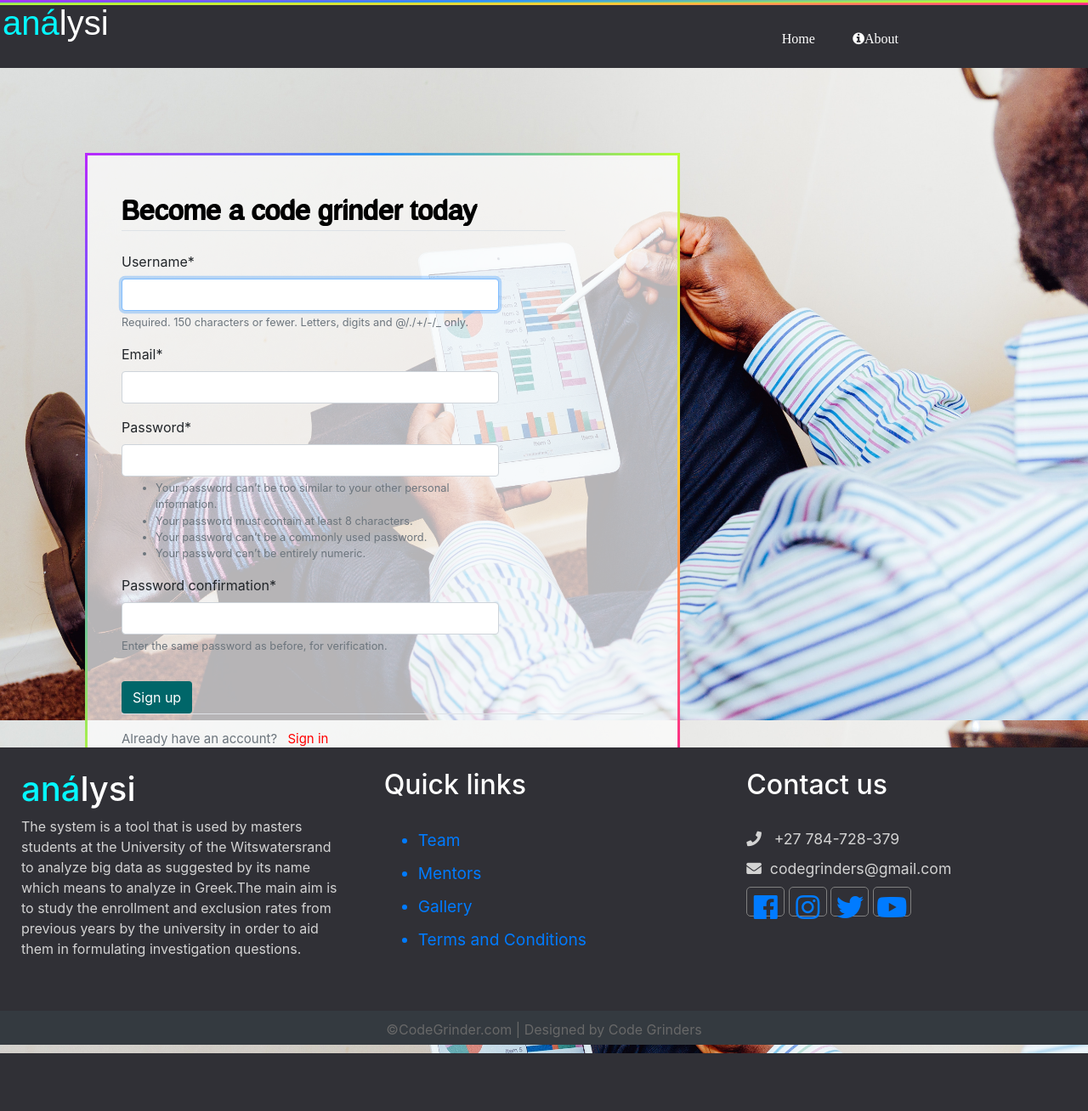
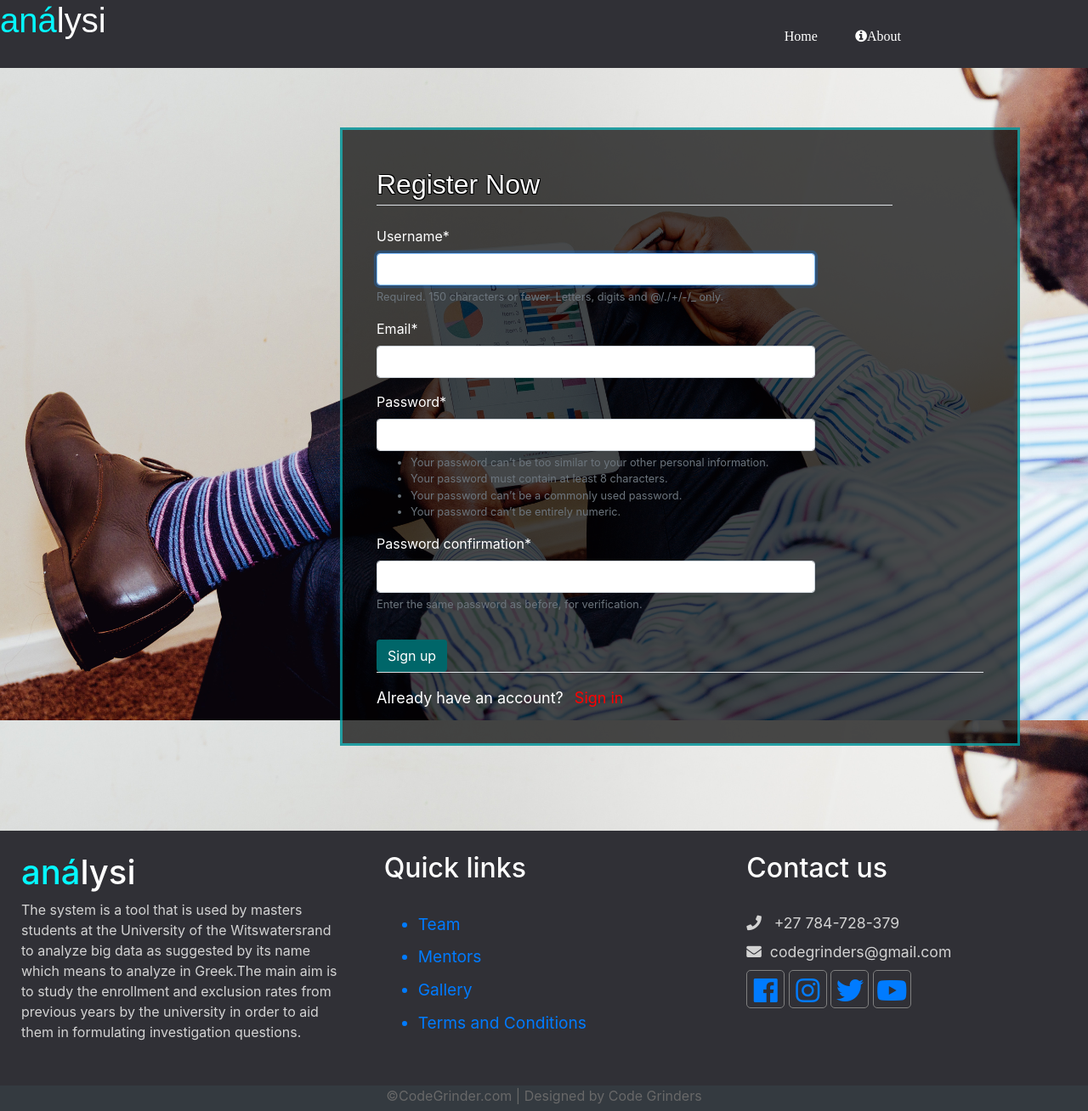
Before and after one commit to rinae-hub/Software-Design-Project-Code-Grinders, a Django app: page /register/ in a window 1280 px wide. Shown: the whole page at 85% size. Before the commit the page ends 1240 px from the top, so only its background shows below. Run offline with Django 3.2, Linux system fonts and the light colour scheme; some libraries are stand-ins or nearby versions.

Commit message:
update front end

```diff
--- a/static/css/register.css
+++ b/static/css/register.css
@@ -1,36 +1,33 @@
+.wrapper2{
+    height:auto;
+    width:800px;
+    margin-left:400px;
+    margin-top:70px;
+    margin-bottom:100px;
+    background-color: rgba(0,0,0, 0.7);
+    border: 3px solid rgba(5, 247, 255, 0.5) ;
+}
+.fm{
+color:red;
+}
+.content-section{
 
-
-section{
-    padding:100px;
-    height:800px;
-    width:900px;
+ padding:40px;
 }
 .form-group{
+    color:white;
     width:85%;
 }
-.wrapper{
-    height:auto;
-    margin:auto;
-    background-color: rgba(255, 255, 255, 0.7);
-    border: 3px solid transparent;
-    border-image: linear-gradient(to bottom right, #b827fc 0%, #2c90fc 25%, #b8fd33 50%, #fec837 75%, #fd1892 100%);
-    border-image-slice: 1;
+a1{
 
-}
-.content-section{
- padding:40px;
+    color:white;
 }
 .border-bottom{
     text-shadow:-1px 1px 0 #000,
                     1px 1px 0 #000,
                     1px -1px 0 #000;
                    -1px -1px 0 #000;
-   color:#0000000;
+    color:white;
     font-family:Arial;
     font-size:2em;
 }
-.form-group1 btn{
-    border: 3px solid transparent;
-    border-image: linear-gradient(to bottom right, #b827fc 0%, #2c90fc 25%, #b8fd33 50%, #fec837 75%, #fd1892 100%);
-    border-image-slice: 1;
-}
--- a/static/css/style.css
+++ b/static/css/style.css
@@ -1,18 +1,16 @@
 @import "https://use.fontawesome.com/releases/v5.5.0/css/all.css";
-html,
-body{
-  margin: 0;
+html,body{
+  position:relative
+  margin:0px;
   width:100%;
-  padding-top:0px;
-  padding-left:0px;
-  padding-right:0px;
-  font-family: sans-serif;
-  height:100vh;
+  min-height:100%;
   background: url("this.jpg") no-repeat;
   background-size: cover;
   background-repeat: no-repeat;
   background-position: center;
   background-attachment:fixed;
+  display:flex;
+  flex-direction:column;
 }
 header{
     position:sticky;
@@ -23,8 +21,8 @@ header{
     background-position:center center;
     width:100%;
     top:0px;
+    bottom:10px;
 }
-
 .logo {
     width:75px;
     float:left;
@@ -58,19 +56,23 @@ header{
     transition: all .5s;
 }
 
-.content{
-   min-height: calc(100vh - 70px);
-}
-
 .footer{
+margin-top:auto;
 background:#303036;
 color:#d3d3d3;
-height:350px;
+height:300px;
 width:100%;
-position:relative;
+}
+.footer .footer-bottom{
+background:#343a40;
+color:#686868;
+height:30px;
+text-align:center;
+padding-top:0px;
+width:100%;
 }
 .footer .footer-content{
-height:360px;
+height:300px;
 display:flex;
 min-width:50px;
 }
@@ -90,8 +92,8 @@ margin-bottom:8px;
 .footer .footer-content .contact-form .socials a{
    border:1px solid gray;
    width:45px;
-   height:35px;
-   padding-top:5px
+   height:45px;
+   padding:5px
    margin-right:5px;
    text-align:center;
    display:inline-block;
@@ -137,7 +139,7 @@ background:#1a1a1a;
 .btn{
 padding:.5rem 1rem;
 background:#006669;
-color;pink;
+color:pink;
 border:1px solid transparent;
 border-radius: 25rem;'
 }
@@ -145,43 +147,3 @@ border-radius: 25rem;'
 padding:.7rem 1.3rem;
 line-height:1.3rem;
 }
-
-.footer .footer-bottom{
-background:#343a40;
-color:#686868;
-height:40px;
-text-align:center;
-position: absolute;
-bottom:0px;
-left:0px;
-padding-top:10px;
-width:100%;
-}
-@media only screen and (max-width:50px){
-   header .wrapper ul {
-     width:79%;
-     background:#303036;
-   }
-   header .wrapper .nav-area li{
-      width:100%;
-      max-height:0px;
-      overflow:hidden;
-   }
-  header .wrapper .menu{
-  font-size:40px;
-  color:white;
-  position:relative;
-  left:650px;
-  top:20px;
-  display:block;
-  }
-  .footer{
-    background:#303036;
-    color:#d3d3d3;
-    height:350px;
-    width:100%;
-    position:relative;
-}
-
-}
-.menu{font-size:40px;color:white;position:relative;left:650px;top:20px;display:none;}
--- a/templates/base.html
+++ b/templates/base.html
@@ -30,7 +30,9 @@
             {% block nav%} {%endblock%}
         </div>
     </header>
-    <div class="content">{%block content%} {%endblock%}</div>
+    <div class="content">
+        {%block content%} {%endblock%}
+    </div>
 
     <div class="footer">
         <div class="footer-content">
--- a/templates/register.html
+++ b/templates/register.html
@@ -18,8 +18,8 @@ Register
 {%endblock%}
 
 {%block content%}
-<section>
-    <div class="wrapper">
+
+    <div class="wrapper2">
         {%if messages%}
              {%for message in messages%}
                   <div class="alert alert-{{ message.tag }}">
@@ -30,26 +30,23 @@ Register
         {%endif%}
 
         <div class="content-section">
-            <form method="POST" >
-                {%csrf_token%}
+            <form class="fm" method="POST" >
                 <fieldset class="form-group">
-                    <legend class="border-bottom mb-4" style="color:black;">Become a code grinder today</legend>
+                    <legend class="border-bottom mb-4" style="color:white;">Register Now</legend>
+                    {%csrf_token%}
                     {{form|crispy}}
                 </fieldset>
-
                 <div class="form-group1">
                     <button class="btn" type="submit" style="color:white; ">Sign up</button>
                 </div>
-
             </form>
-
             <div class="border-top pt-3">
-                <small class="text-muted" style="color:black; font-size:15px;">
-                    Already have an account? <a class="ml-2" href="{% url 'login' %}" style="color:red;">Sign in</a>
+                <small class="text-muted" style="color:white; font-size:18px;"><a1>Already have an account? </a1>
+                    <a class="ml-2" href="{% url 'login' %}" style="color:red;">Sign in</a>
                 </small>
             </div>
         </div>
     </div>
 
-</section>
+
 {%endblock%}
--- a/web/forms.py
+++ b/web/forms.py
@@ -13,16 +13,17 @@ dependent = [
     ('RegistrationStart', 'Registered Students'),
     ('RegistrationEnd', 'Deregistered Students'),
     ('YearStarted', 'First Year Students - UG OR PG'),
-    ('Female and RegistrationStart', 'Female Registered Students'),
-    ('Female and RegistrationEnd', 'Female Deregistered Students'),
+    ('No Student Record', 'No Student Record'),
     ('Biological Science Degree', 'Biological Science Degree'),
     ('Mathematics Degree', 'Mathematics Degree'),
     ('Physical Science Degree', 'Physical Science Degree'),
     ('Earth Science Degree', 'Earth Science Degree'),
     ('Unknown Streamline', 'Unknown Streamline'),
+    ('Female and RegistrationStart', 'Female Registered Students'),
+    ('Female and RegistrationEnd', 'Female Deregistered Students'),
     ('Female and Qualified', 'Female and Qualified'),
     ('Female and Not Qualified', 'Female and Not Qualified'),
-    ('No Student Record', 'No Student Record'),
+
 
 ]
 dependent_extras = [
@@ -33,19 +34,11 @@ dependent_extras = [
     ('Male and Not Qualified', 'Male and Not Qualified'),
 
 ]
-colour = [('#00FF00', 'Green'),
-          ('#0000FF', 'Blue'),
-          ('#800000', 'Maroon'),
-          ('#FFFF00', 'Yellow'),
-          ('#808000', 'Olive'),
-          ('#00FF00', 'Lime'),
-          ]
 
 class GenerateGraphForm(forms.Form):
     independent_variable = forms.CharField(required=True,widget=forms.Select(choices=independent))
-    dependent_variable = forms.CharField(required=True,widget=forms.Select(choices=dependent))
-    dependent_variable_extra =forms.CharField(widget=forms.Select(choices=dependent_extras))
-    colours =forms.CharField(widget=forms.Select(choices=colour))
+    dependent_variable_female = forms.CharField(required=True,widget=forms.Select(choices=dependent))
+    dependent_variable_male =forms.CharField(widget=forms.Select(choices=dependent_extras))
     graph_type = forms.CharField(widget=forms.Select(choices=graphs))
 
 
--- a/web/views.py
+++ b/web/views.py
@@ -8,8 +8,8 @@ from web.models import student
 def ajax_generate_graph(request):
     if request.is_ajax():
         graph_type = request.POST.get('graph_type', False)
-        dependent_variable = request.POST.get('dependent_variable', False)
-        dependent_extra_variable = request.POST.get('dependent_variable_extra', False)
+        dependent_variable = request.POST.get('dependent_variable_female', False)
+        dependent_extra_variable = request.POST.get('dependent_variable_male', False)
         colour_value = request.POST.get('colours', False)
 
         independent_values = ['2008', '2009', '2010', '2011', '2012', '2013', '2014', '2015', '2016', '2017', '2018']
```
Also changed, not shown: static/css/data.css (+4 -3 lines), static/css/home.css (+17 -18 lines), static/css/login.css (+14 -18 lines), templates/graph.html (+52 -59 lines), templates/home.html (+21 -8 lines), templates/login.html (+5 -5 lines). Lines whose indentation alone changed are shown as unchanged.
